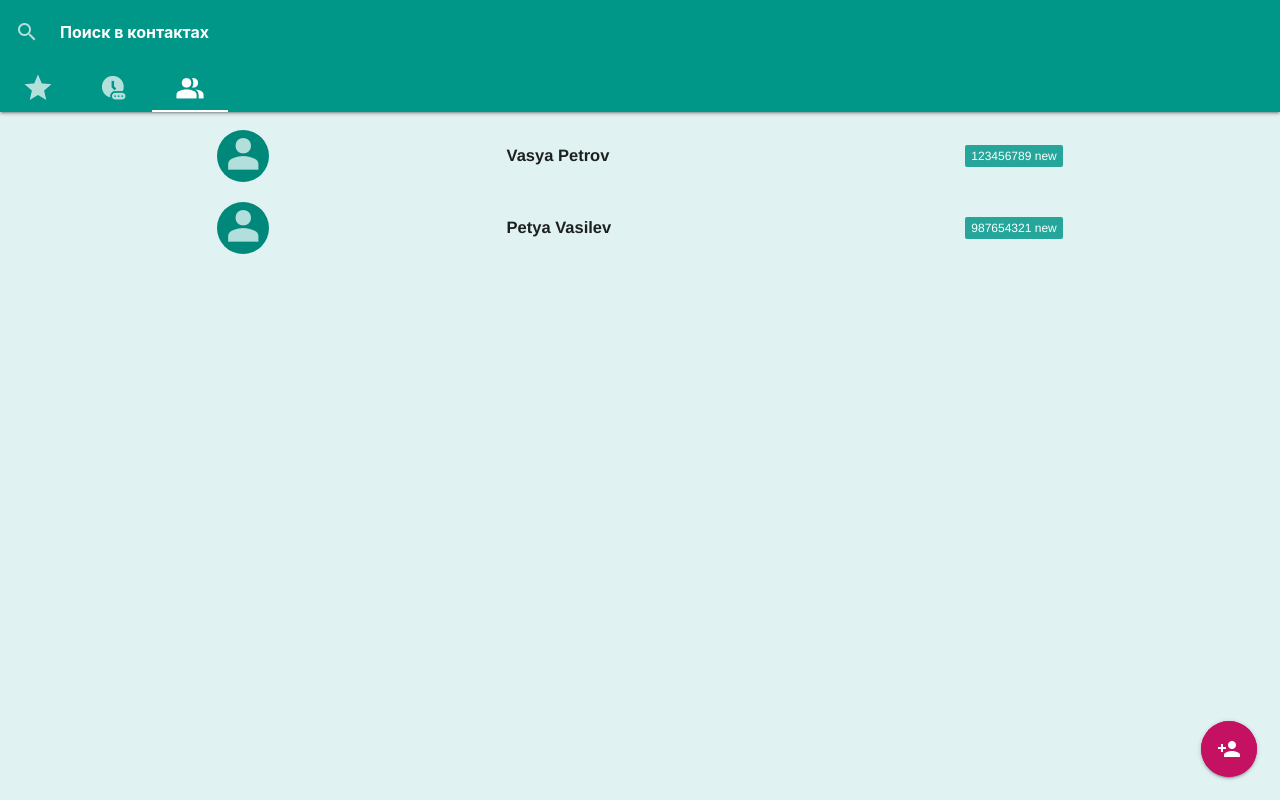
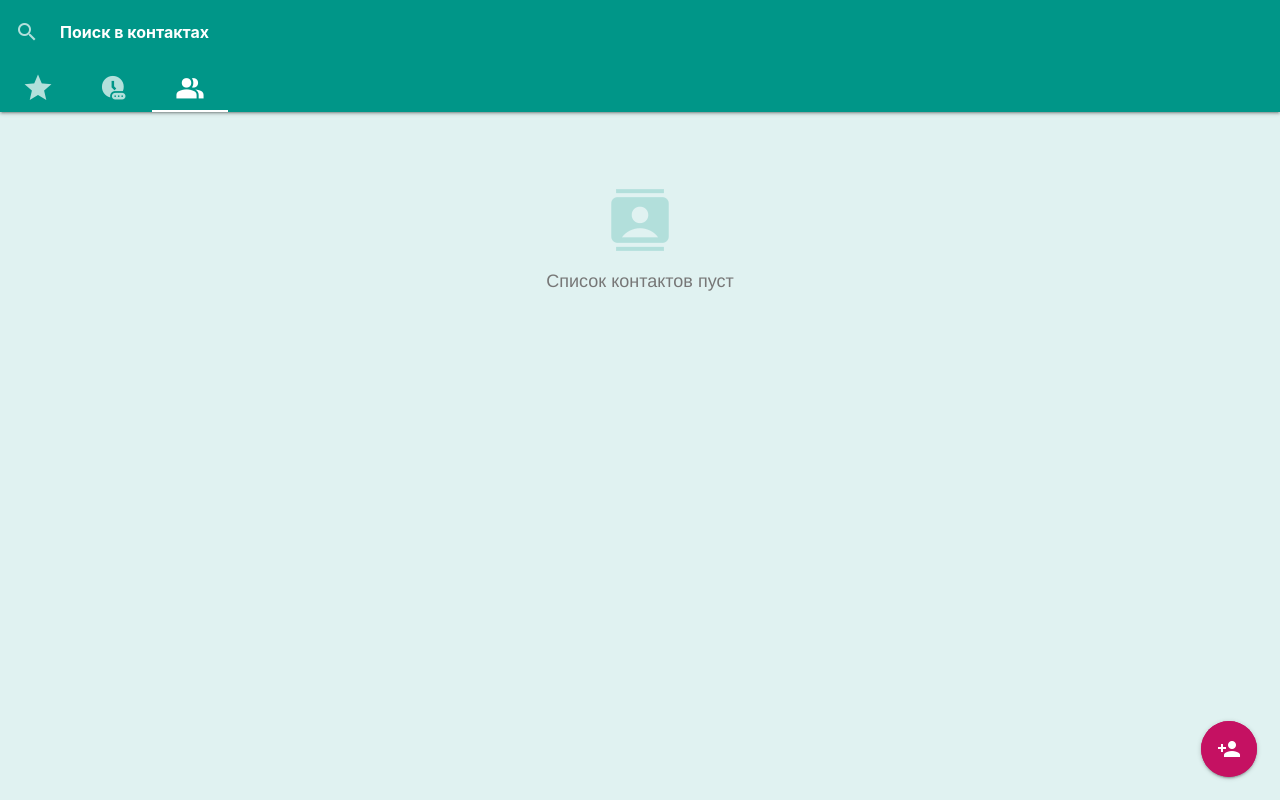
Before and after one commit to Yuriyzhdanov/contacts-manager, a Vue app: page / in a window 1280 px wide. Built offline with nearby package versions, Linux system fonts and the light colour scheme.

Commit message:
added check for empty contact list and recent calls

```diff
--- a/src/App.vue
+++ b/src/App.vue
@@ -31,23 +31,7 @@ export default {
       searchQuery: '',
       selectedContact: {},
       recentCalls: [],
-
-      contacts: [
-        {
-          id: 33,
-          firstName: 'Vasya',
-          lastName: 'Petrov',
-          phone: '123456789',
-          isFavorite: false,
-        },
-        {
-          id: 42,
-          firstName: 'Petya',
-          lastName: 'Vasilev',
-          phone: '987654321',
-          isFavorite: true,
-        },
-      ],
+      contacts: [],
     }
   },
 
--- a/src/components/RecentCallsListTab.vue
+++ b/src/components/RecentCallsListTab.vue
@@ -13,7 +13,13 @@ export default {
 <template>
   <div id="tab-2" class="col s12" style="display: none">
     <div class="container">
-      <div class="row valign-wrapper">
+      <p v-if="recentCalls.length === 0" class="empty-state">
+        <span class="material-symbols-outlined icon">history</span>
+        <br />
+        <span>Список недавних вызовов пуст</span>
+      </p>
+
+      <div v-else class="row valign-wrapper">
         <div class="recent-call col s12">
           <ul id="app-recent-calls" class="collection">
             <RecentCallCard
--- a/src/components/contacts/ContactsListTab.vue
+++ b/src/components/contacts/ContactsListTab.vue
@@ -13,7 +13,13 @@ export default {
 
 <template>
   <div id="tab-3" class="col s12">
-    <ul id="app-contacts" class="collection">
+    <p v-if="contacts.length === 0" class="empty-state">
+      <span class="material-symbols-outlined icon">contacts</span>
+      <br />
+      <span>Список контактов пуст</span>
+    </p>
+
+    <ul v-else id="app-contacts" class="collection">
       <ContactItem
         v-for="contact of contacts"
         :key="contact.id"
```
